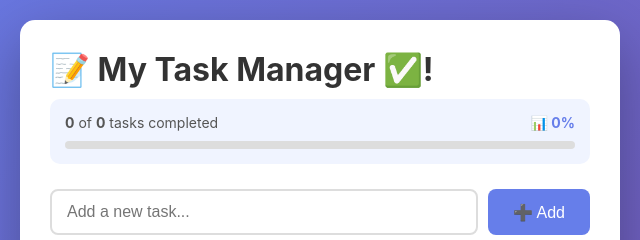
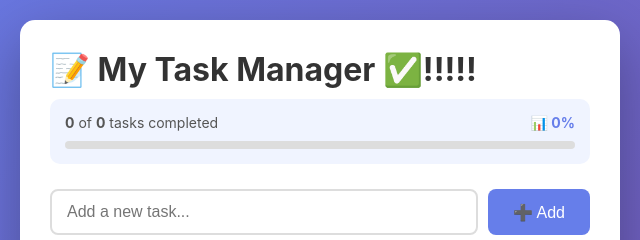
Before and after one commit to Sandepet/Create-a-HTML-FILE, a plain HTML site: page index.html in a window 1280 px wide. Shown: the top 240 px of the page, 320-960 px from the left. Drawn offline with Linux system fonts and the light colour scheme.

Commit message:
Update index.html

```diff
--- a/index.html
+++ b/index.html
@@ -183,7 +183,7 @@
 </head>
 <body>
     <div class="container">
-        <h1>📝 My Task Manager ✅!</h1>
+        <h1>📝 My Task Manager ✅!!!!!</h1>
 
         <!-- Stats -->
         <div class="stats">
```
